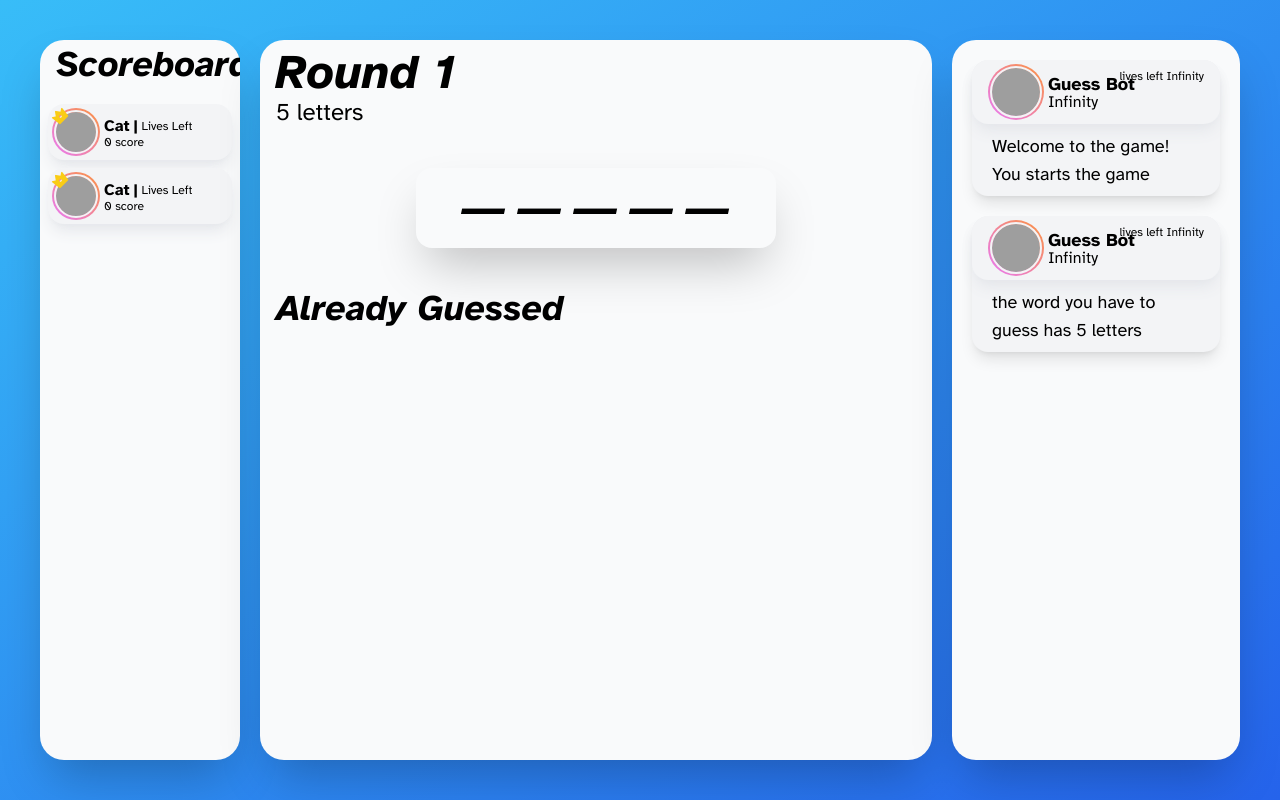
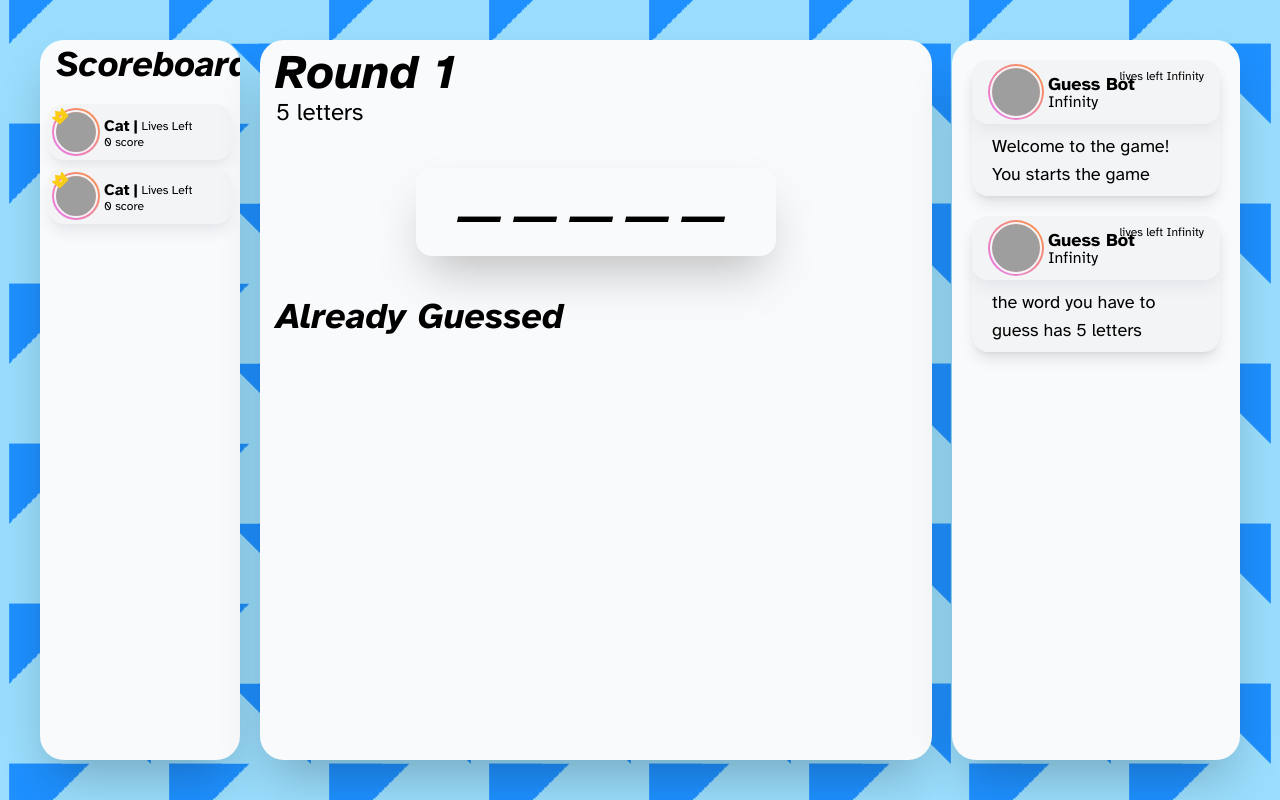
Before and after one commit to dvnkboi/wordly, a Vue app in the folder apps/word-game/: page /singleplayer in a window 1280 px wide. Built offline with nearby package versions, Linux system fonts and the light colour scheme; grey boxes are pictures that could not be loaded.

Commit message:
v1.4 visual update

```diff
--- a/apps/word-game/src/App.vue
+++ b/apps/word-game/src/App.vue
@@ -1,9 +1,5 @@
 <template>
-  <router-view v-slot="{ Component }">
-    <transition name="fade">
-      <component :is="Component" class="transition duration-1000 transform overflow-hidden" />
-    </transition>
-  </router-view>
+  <router-view />
 </template>
 
 <script>
@@ -20,9 +16,86 @@ export default {
 @tailwind components;
 @tailwind utilities;
 
-html,
 body {
-  @apply bg-gradient-to-br from-sky-400 to-blue-600;
+  --s: 20vmin;
+  --p: calc(var(--s) / 2);
+  --c1: rgb(154, 221, 252);
+  --c2: dodgerblue;
+  --c3: white;
+  --bg: var(--c3);
+  --d: 12000ms;
+  --e: cubic-bezier(0.76, 0, 0.24, 1);
+
+  background-color: var(--bg);
+  background-image: linear-gradient(45deg, var(--c1) 25%, transparent 25%),
+    linear-gradient(-45deg, var(--c1) 25%, transparent 25%),
+    linear-gradient(45deg, transparent 75%, var(--c2) 75%),
+    linear-gradient(-45deg, transparent 75%, var(--c2) 75%);
+  background-size: var(--s) var(--s);
+  background-position: calc(var(--p) * 1) calc(var(--p) * 0),
+    calc(var(--p) * -1) calc(var(--p) * 1),
+    calc(var(--p) * 1) calc(var(--p) * -1),
+    calc(var(--p) * -1) calc(var(--p) * 0);
+  animation: color var(--d) var(--e) infinite,
+    position var(--d) var(--e) infinite;
+}
+
+@keyframes color {
+  0%,
+  25% {
+    --bg: var(--c3);
+  }
+  26%,
+  50% {
+    --bg: var(--c1);
+  }
+  51%,
+  75% {
+    --bg: var(--c3);
+  }
+  76%,
+  100% {
+    --bg: var(--c2);
+  }
+}
+
+@keyframes position {
+  0% {
+    background-position: calc(var(--p) * 1) calc(var(--p) * 0),
+      calc(var(--p) * -1) calc(var(--p) * 1),
+      calc(var(--p) * 1) calc(var(--p) * -1),
+      calc(var(--p) * -1) calc(var(--p) * 0);
+  }
+  25% {
+    background-position: calc(var(--p) * 1) calc(var(--p) * 4),
+      calc(var(--p) * -1) calc(var(--p) * 5),
+      calc(var(--p) * 1) calc(var(--p) * 3),
+      calc(var(--p) * -1) calc(var(--p) * 4);
+  }
+  50% {
+    background-position: calc(var(--p) * 3) calc(var(--p) * 8),
+      calc(var(--p) * -3) calc(var(--p) * 9),
+      calc(var(--p) * 2) calc(var(--p) * 7),
+      calc(var(--p) * -2) calc(var(--p) * 8);
+  }
+  75% {
+    background-position: calc(var(--p) * 3) calc(var(--p) * 12),
+      calc(var(--p) * -3) calc(var(--p) * 13),
+      calc(var(--p) * 2) calc(var(--p) * 11),
+      calc(var(--p) * -2) calc(var(--p) * 12);
+  }
+  100% {
+    background-position: calc(var(--p) * 5) calc(var(--p) * 16),
+      calc(var(--p) * -5) calc(var(--p) * 17),
+      calc(var(--p) * 5) calc(var(--p) * 15),
+      calc(var(--p) * -5) calc(var(--p) * 16);
+  }
+}
+
+@media (prefers-reduced-motion) {
+  body {
+    animation: none;
+  }
 }
 
 .fade-enter-from,
@@ -56,6 +129,15 @@ body {
 .fade-up-leave-to {
   opacity: 0;
   transform: translateY(-25px);
+}
+
+.list-fade-up-enter-from,
+.list-fade-up-leave-to {
+  opacity: 0;
+}
+
+.list-fade-up-leave-active {
+  position: absolute;
 }
 
 .fade-down-enter-from,
--- a/apps/word-game/src/components/game.vue
+++ b/apps/word-game/src/components/game.vue
@@ -4,13 +4,27 @@
       <h1 class="text-5xl font-bold italic">Round {{ round }}</h1>
       <h2 class="text-2xl font-normal">{{ lettersLeft }} letters</h2>
     </div>
-    <div class="px-10 py-4 shadow-2xl rounded-2xl flex justify-center items-center">
-      <h1
-        :class="{ 'px-6': letter.ltr == ' ', 'px-1': letter.ltr != ' ' }"
-        class="text-5xl font-bold italic w-14"
-        :key="idx"
-        v-for="(letter, idx) in word"
-      >{{ letter.isGuessed ? letter.ltr : '&#8213;' }}</h1>
+    <div
+      class="px-10 pt-6 pb-4 shadow-2xl rounded-2xl flex justify-center items-center flex-wrap gap-16"
+    >
+      <div
+        class="flex justify-center items-center flex-row"
+        :key="'_WORD_' + wordIdx"
+        v-for="(wordObj, wordIdx) in seperatedWord"
+      >
+        <transition-group name="list-fade-up" appear mode="in-out">
+          <h1
+            :class="{
+              'w-14': !letter.isGuessed,
+              'text-blue-600 w-12': letter.isGuessed,
+            }"
+            class="text-5xl font-bold italic transition duration-300 transform"
+            :key="'_LETTER_' + letter.index"
+            v-for="letter in wordObj"
+          >{{ letter.isGuessed ? letter.ltr : '&#8213;' }}</h1>
+        </transition-group>
+        <br />
+      </div>
     </div>
     <AlreadyGuessed :alreadyGuessed="alreadyGuessed" />
     <svg
@@ -61,6 +75,22 @@ export default {
     return {
       alreadyGuessed: [],
     };
+  },
+  computed: {
+    seperatedWord() {
+      const splitArr = [];
+      let i = 0;
+      this.word.forEach(letter => {
+        if (splitArr[i] == undefined) {
+          splitArr[i] = [];
+        }
+        if (letter.ltr != " ") splitArr[i].push(letter);
+        else {
+          i++;
+        }
+      });
+      return splitArr;
+    }
   },
   methods: {
     handleKeypress(e) {
--- a/apps/word-game/src/views/HomePage.vue
+++ b/apps/word-game/src/views/HomePage.vue
@@ -1,27 +1,33 @@
 <template>
+  <transition name="fade-x" appear>
     <div
-    class="w-full h-screen flex justify-center items-center p-10 bg-gradient-to-br from-sky-400 to-blue-600"
-  >
-    <div
-      class="flex justify-center items-center px-28 py-12 flex-col gap-10 bg-slate-50 shadow-2xl rounded-3xl"
+      class="w-full h-screen flex justify-center items-center flex-col p-10 transition duration-500 transform gap-10"
     >
       <div>
-        <h1 class="text-7xl font-bold">Wordly</h1>
+        <h1 class="text-9xl text-black font-bold mix-blend-exclusion">Wordly</h1>
       </div>
-      <div class="flex justify-center items-center flex-row gap-16">
+      <div
+        class="flex justify-center items-center px-12 py-4 flex-col bg-slate-50 shadow-2xl rounded-3xl"
+      >
+        <div class="flex justify-center items-center flex-row gap-28">
           <router-link to="/singlePlayer">
-          <h1 class="bg-slate-100 rounded-2xl px-3 py-2 shadow-xl">
+            <h1
+              class="bg-slate-100 rounded-2xl px-3 py-2 shadow-xl transform transition duration-300 hover:-translate-y-1"
+            >
               <span class="text-2xl font-bold italic">SinglePlayer</span>
             </h1>
           </router-link>
           <router-link to="/roomCreation">
-          <h1 class="bg-slate-100 rounded-2xl px-3 py-2 shadow-xl">
+            <h1
+              class="bg-slate-100 rounded-2xl px-3 py-2 shadow-xl transform transition duration-300 hover:-translate-y-1"
+            >
               <span class="text-2xl font-bold italic">MultiPlayer</span>
             </h1>
           </router-link>
         </div>
       </div>
     </div>
+  </transition>
 </template>
 
 <script>
--- a/apps/word-game/src/views/MultiPlayerPage.vue
+++ b/apps/word-game/src/views/MultiPlayerPage.vue
@@ -1,5 +1,6 @@
 <template>
-  <div class="h-screen w-screen transition duration-300 transform overflow-hidden">
+  <transition name="fade-x" appear>
+    <div class="h-screen w-screen transition duration-500 transform overflow-hidden">
       <bigPrompt
         @replay="newGame"
         class="absolute z-50"
@@ -9,12 +10,12 @@
       />
       <loading :show="loading" />
       <div
-      class="flex p-10 h-screen w-screen justify-center items-center gap-5 relative z-0 bg-gradient-to-br from-sky-400 to-blue-600"
+        class="flex xl:p-10 h-screen w-screen justify-center items-center xl:gap-5 relative z-0"
         data-test="MultiPlayer"
       >
         <transition name="fade-left" appear>
           <div
-          class="w-2/12 bg-gray-50 shadow-2xl rounded-3xl h-full transform transition duration-1000 delay-300 flex justify-center items-center flex-col"
+            class="w-2/12 bg-gray-50 xl:shadow-2xl xl:rounded-3xl h-full transform transition duration-1000 delay-300 flex justify-center items-center flex-col border-l-2 border-gray-500 xl:border-0"
           >
             <UserScore :users="playingUsers" />
             <div
@@ -39,7 +40,7 @@
         </transition>
         <transition name="fade-down" appear>
           <div
-          class="w-7/12 bg-gray-50 shadow-2xl rounded-3xl h-full transform transition duration-1000 delay-300"
+            class="w-7/12 bg-gray-50 xl:shadow-2xl xl:rounded-3xl h-full transform transition duration-1000 delay-300 border-l-2 border-gray-500 xl:border-0"
           >
             <Game
               @guessedWord="handleGuess"
@@ -56,7 +57,7 @@
 
         <transition name="fade-right" appear>
           <div
-          class="w-3/12 bg-gray-50 shadow-2xl rounded-3xl h-full transform transition duration-1000 delay-300"
+            class="w-3/12 bg-gray-50 xl:shadow-2xl xl:rounded-3xl h-full transform transition duration-1000 delay-300 border-l-2 border-gray-500 xl:border-0"
           >
             <Chat
               :users="users"
@@ -70,6 +71,7 @@
         </transition>
       </div>
     </div>
+  </transition>
 </template>
 
 <script>
--- a/apps/word-game/src/views/RoomCreation.vue
+++ b/apps/word-game/src/views/RoomCreation.vue
@@ -1,18 +1,19 @@
 <template>
+  <transition name="fade-x" appear>
     <div
-    class="w-full h-screen flex justify-center items-center p-10 transform transition duration-500 bg-gradient-to-br from-sky-400 to-blue-600"
+      class="w-full h-screen flex justify-center items-center p-10 transition duration-500 transform"
     >
       <div
-      class="flex justify-center items-center px-28 py-14 flex-col gap-10 bg-slate-50 shadow-2xl rounded-3xl"
+        class="flex justify-center items-center px-28 py-14 flex-col gap-8 bg-slate-50 shadow-2xl rounded-3xl"
       >
-      <div class="flex justify-center items-center gap-8 flex-col w-full">
+        <div class="flex justify-center items-center gap-6 flex-col w-full">
           <div>
             <h1 class="text-7xl font-bold">Join a Room</h1>
           </div>
-        <div class="flex justify-center items-start flex-col w-full gap-4">
+          <div class="flex justify-center items-start flex-col w-full">
             <label class="pl-4 text-xl" for="roomId">Room name</label>
             <input
-            class="outline-none border-none rounded-2xl text-2xl shadow-xl w-full bg-slate-100"
+              class="outline-none border-none rounded-2xl text-2xl shadow-xl w-full bg-slate-100 mb-6"
               id="roomId"
               name="roomId"
               type="text"
@@ -35,7 +36,7 @@
           </h1>
         </div>
         <div>&#8213;&#8213;&#8213;&#8213;&#8213;&#8213;&#8213;&#8213;&#8213;&#8213; or &#8213;&#8213;&#8213;&#8213;&#8213;&#8213;&#8213;&#8213;&#8213;&#8213;</div>
-      <div class="flex justify-center items-center gap-8 flex-col w-full">
+        <div class="flex justify-center items-center gap-6 flex-col w-full">
           <div>
             <h1 class="text-7xl font-bold">Create a room</h1>
           </div>
@@ -58,6 +59,7 @@
         </div>
       </div>
     </div>
+  </transition>
 </template>
 
 <script>
--- a/apps/word-game/src/views/SinglePlayerPage.vue
+++ b/apps/word-game/src/views/SinglePlayerPage.vue
@@ -1,4 +1,6 @@
 <template>
+  <transition name="fade-x" appear>
+    <div class="h-screen w-screen transition duration-500 transform overflow-hidden">
       <bigPrompt
         @replay="startGame"
         class="absolute z-50"
@@ -7,7 +9,7 @@
         :replayPrompt="true"
       />
       <div
-    class="flex p-10 h-screen w-screen justify-center items-center gap-5 relative z-0 bg-gradient-to-br from-sky-400 to-blue-600"
+        class="flex p-10 h-screen w-screen justify-center items-center gap-5 relative z-0"
         data-test="singlePlayer"
       >
         <transition name="fade-left" appear>
@@ -48,6 +50,8 @@
           </div>
         </transition>
       </div>
+    </div>
+  </transition>
 </template>
 
 <script>
```
Lines whose indentation alone changed are shown as unchanged.
